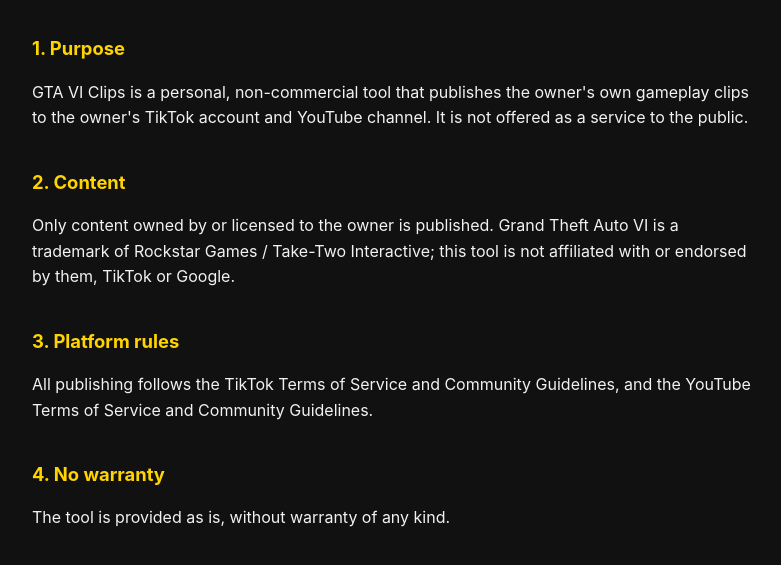
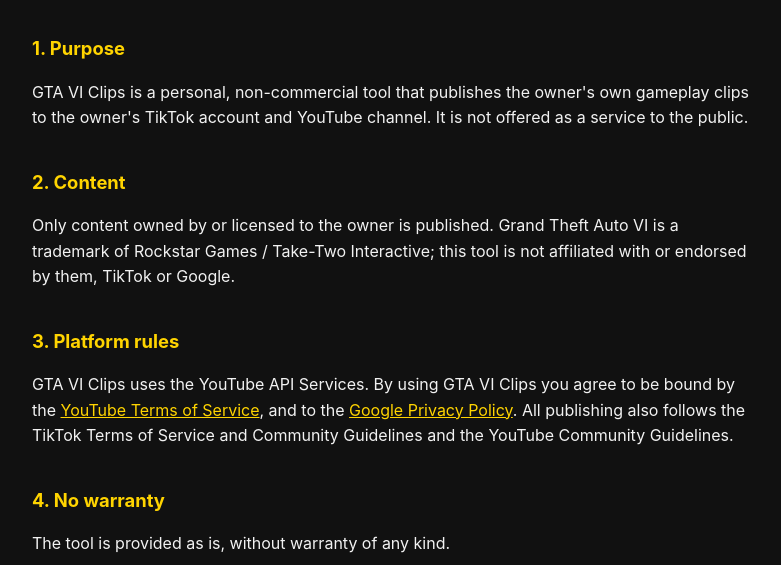
Before and after one commit to gabinouille-ux/gabinouille-ux.github.io, a plain HTML site: page terms.html in a window 1280 px wide. Shown: the part 177-742 px from the top of the page, without its empty margins (244-1025 px from the left). Drawn offline with Linux system fonts and the light colour scheme.

Commit message:
Update terms.html

```diff
--- a/terms.html
+++ b/terms.html
@@ -4,7 +4,7 @@
 <h1>Terms of Service</h1><p class="muted">Last updated: November 22, 2026</p>
 <h2>1. Purpose</h2><p>GTA VI Clips is a personal, non-commercial tool that publishes the owner's own gameplay clips to the owner's TikTok account and YouTube channel. It is not offered as a service to the public.</p>
 <h2>2. Content</h2><p>Only content owned by or licensed to the owner is published. Grand Theft Auto VI is a trademark of Rockstar Games / Take-Two Interactive; this tool is not affiliated with or endorsed by them, TikTok or Google.</p>
-<h2>3. Platform rules</h2><p>All publishing follows the TikTok Terms of Service and Community Guidelines, and the YouTube Terms of Service and Community Guidelines.</p>
+<h2>3. Platform rules</h2><p>GTA VI Clips uses the YouTube API Services. By using GTA VI Clips you agree to be bound by the <a href="https://www.youtube.com/t/terms">YouTube Terms of Service</a>, and to the <a href="https://policies.google.com/privacy">Google Privacy Policy</a>. All publishing also follows the TikTok Terms of Service and Community Guidelines and the YouTube Community Guidelines.</p>
 <h2>4. No warranty</h2><p>The tool is provided as is, without warranty of any kind.</p>
 <h2>5. Changes</h2><p>These terms may be updated; the date above shows the latest version.</p>
 <h2>6. Contact</h2><p><a href="mailto:albinetgabin@gmail.com">albinetgabin@gmail.com</a></p>
```
